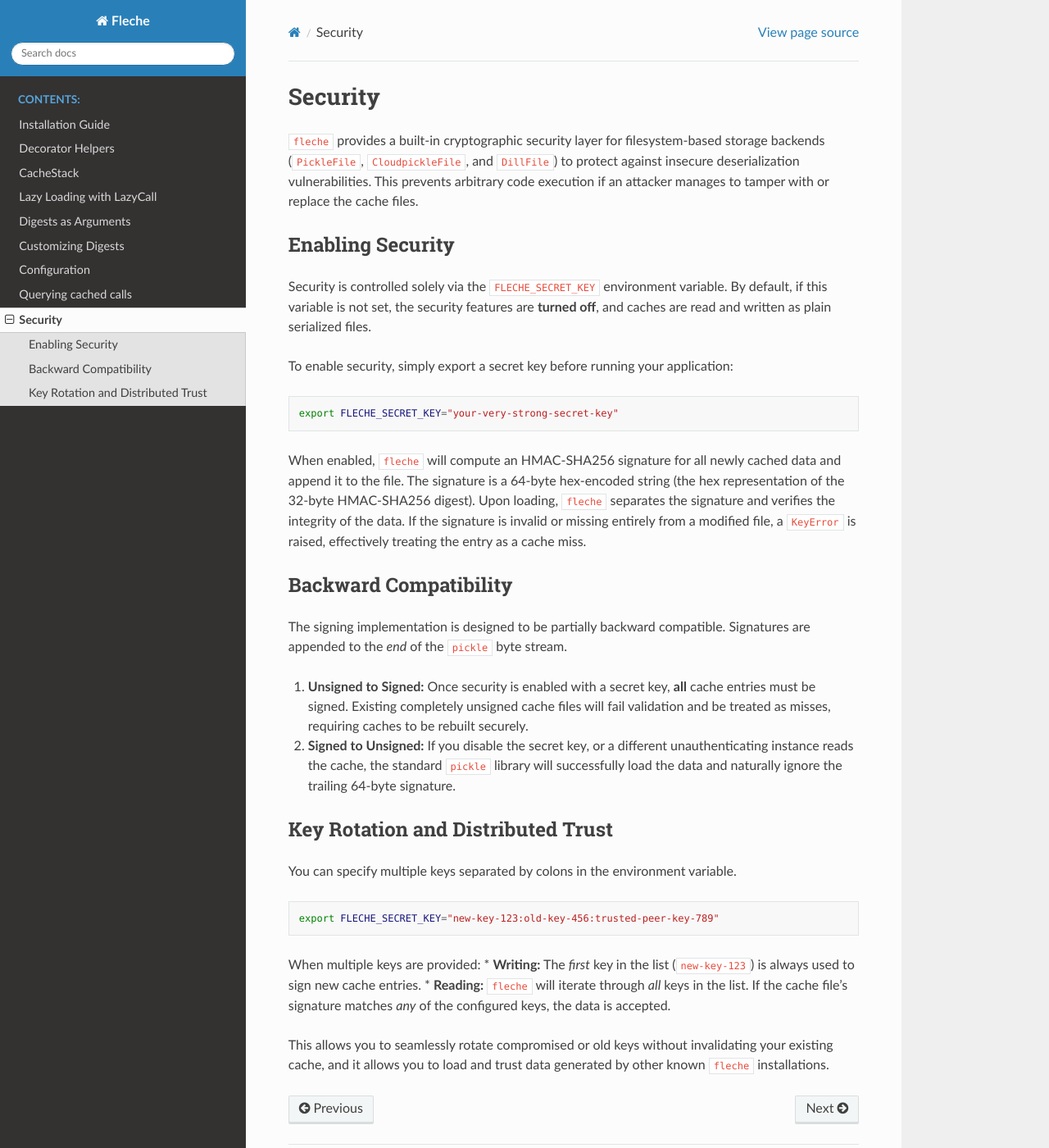
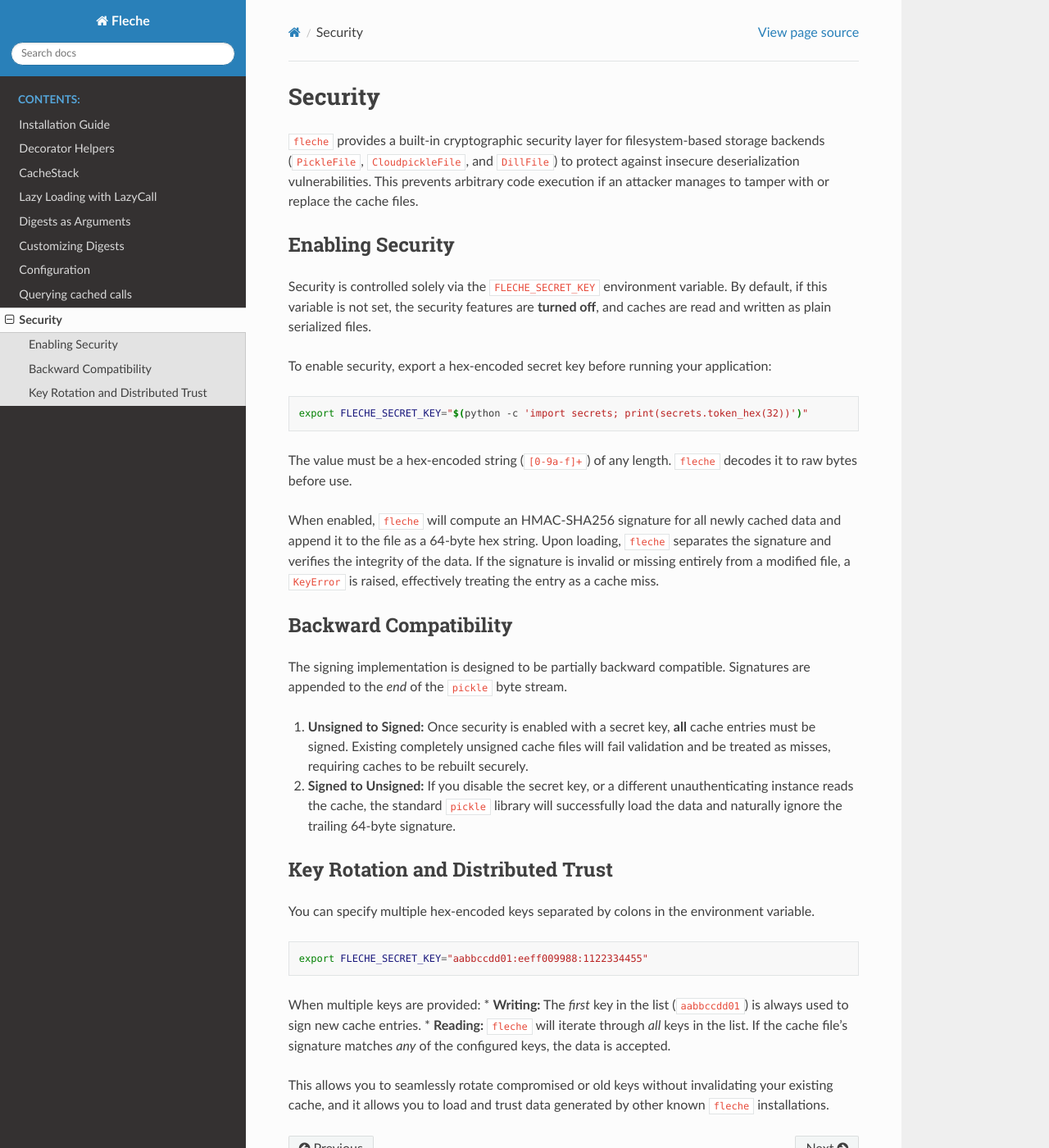
Before and after one commit to pmrv/fleche, a Sphinx documentation site: the page built from docs/security.rst, in a window 1280 px wide and 1400 px high. Shown: the whole window at 82% size. Built offline with Sphinx 7.4.7 and the Read the Docs theme 3.1.0, drawn with Linux system fonts in a browser that asks for light colours; pages that are not in the unit, such as notebooks, are missing from menus.

Commit message:
fix: accept hex-encoded secret keys and correct signature size docs
- Change get_secret_key() to decode hex-encoded strings via
  bytes.fromhex() instead of UTF-8 encoding
- Update docs/security.rst to document that FLECHE_SECRET_KEY must be
  a hex-encoded string, correct signature size from 32 to 64 bytes
- Update SecureStorage notebook to use hex-encoded keys

https://claude.ai/code/session_01KgxeytkH1Cw35sPT2SfmRL

```diff
--- a/docs/security.rst
+++ b/docs/security.rst
@@ -8,13 +8,15 @@ Enabling Security
 
 Security is controlled solely via the ``FLECHE_SECRET_KEY`` environment variable. By default, if this variable is not set, the security features are **turned off**, and caches are read and written as plain serialized files.
 
-To enable security, simply export a secret key before running your application:
+To enable security, export a hex-encoded secret key before running your application:
 
 .. code-block:: bash
 
-    export FLECHE_SECRET_KEY="your-very-strong-secret-key"
+    export FLECHE_SECRET_KEY="$(python -c 'import secrets; print(secrets.token_hex(32))')"
 
-When enabled, ``fleche`` will compute an HMAC-SHA256 signature for all newly cached data and append it to the file. The signature is a 64-byte hex-encoded string (the hex representation of the 32-byte HMAC-SHA256 digest). Upon loading, ``fleche`` separates the signature and verifies the integrity of the data. If the signature is invalid or missing entirely from a modified file, a ``KeyError`` is raised, effectively treating the entry as a cache miss.
+The value must be a hex-encoded string (``[0-9a-f]+``) of any length. ``fleche`` decodes it to raw bytes before use.
+
+When enabled, ``fleche`` will compute an HMAC-SHA256 signature for all newly cached data and append it to the file as a 64-byte hex string. Upon loading, ``fleche`` separates the signature and verifies the integrity of the data. If the signature is invalid or missing entirely from a modified file, a ``KeyError`` is raised, effectively treating the entry as a cache miss.
 
 Backward Compatibility
 --------------------
@@ -27,14 +29,14 @@ The signing implementation is designed to be partially backward compatible. Sign
 Key Rotation and Distributed Trust
 ----------------------------------
 
-You can specify multiple keys separated by colons in the environment variable.
+You can specify multiple hex-encoded keys separated by colons in the environment variable.
 
 .. code-block:: bash
 
-    export FLECHE_SECRET_KEY="new-key-123:old-key-456:trusted-peer-key-789"
+    export FLECHE_SECRET_KEY="aabbccdd01:eeff009988:1122334455"
 
 When multiple keys are provided:
-* **Writing:** The *first* key in the list (``new-key-123``) is always used to sign new cache entries.
+* **Writing:** The *first* key in the list (``aabbccdd01``) is always used to sign new cache entries.
 * **Reading:** ``fleche`` will iterate through *all* keys in the list. If the cache file's signature matches *any* of the configured keys, the data is accepted.
 
 This allows you to seamlessly rotate compromised or old keys without invalidating your existing cache, and it allows you to load and trust data generated by other known ``fleche`` installations.
```
Also changed, not shown: 2 other files.
